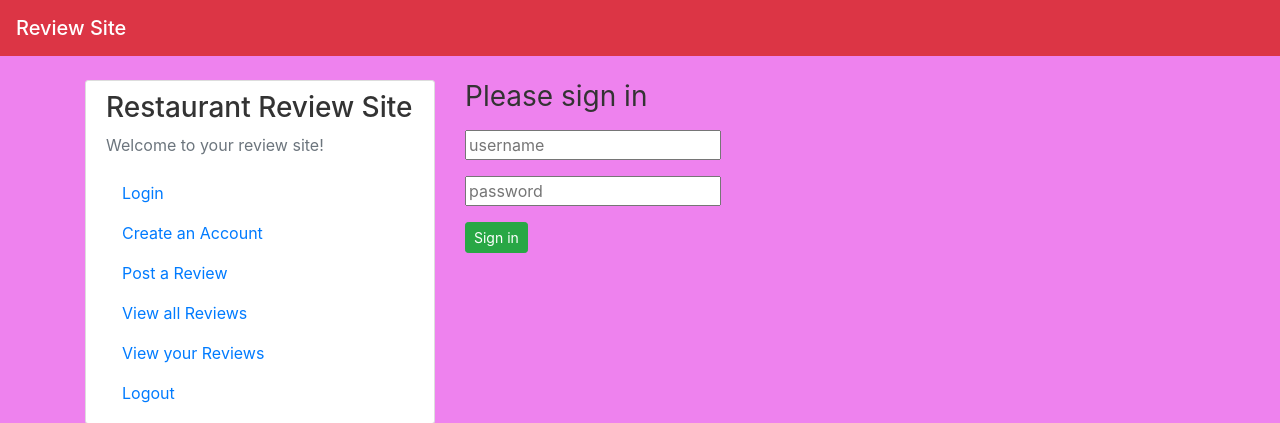
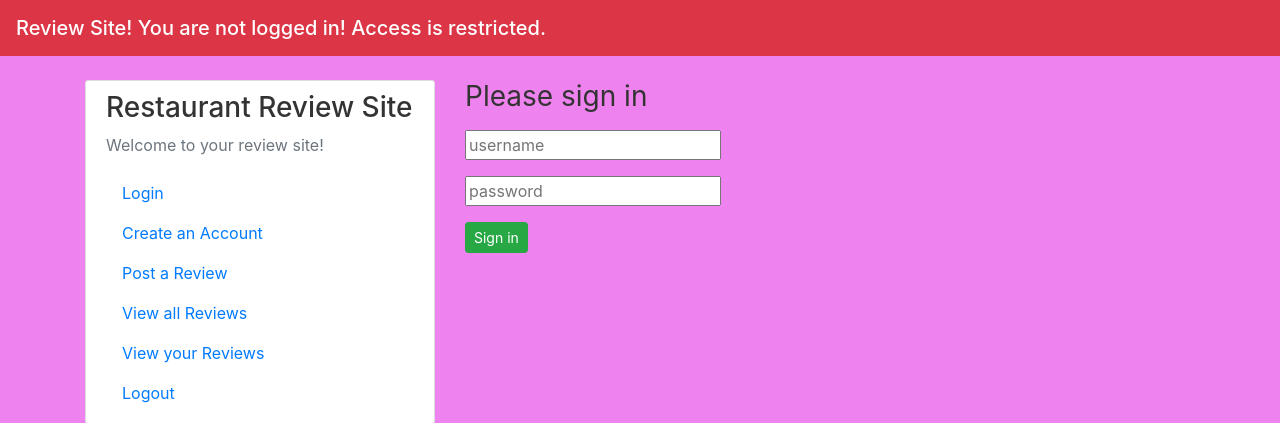
Before and after one commit to mayaspencerj/reviews, a Flask app: page / in a window 1280 px wide. Shown: the top 423 px of the page. Run offline with Flask 2, Linux system fonts and the light colour scheme; some libraries are stand-ins or nearby versions.

Commit message:
nav bar - personalised

```diff
--- a/app/models.py
+++ b/app/models.py
@@ -27,9 +27,10 @@ class Items(db.Model):
         self.location_lat = location_lat
         self.user_id = user_id
 
-    @property
     def is_authenticated(self):
-        return True
+        """Return True if the user is authenticated."""
+        return self.authenticated
+
 
     @property
     def is_active(self):
--- a/app/templates/index.html
+++ b/app/templates/index.html
@@ -13,9 +13,11 @@
       <!--Navbar style strip at top with title-->
       <header class="site-header">
       <nav class="navbar navbar-dark bg-primary fixed-top bg-danger">
-        <span class="navbar-brand mb-0 h1"> Review Site
+        <span class="navbar-brand mb-0 h1"> Review Site!
           {% if current_user.is_authenticated %}
-          Hi {{ current_user.name }}!
+          Hi {{ current_user.username }} you are logged in!
+          {% else %}
+          You are not logged in! Access is restricted.
           {% endif %}
 
 
--- a/app/templates/view_user.html
+++ b/app/templates/view_user.html
@@ -2,12 +2,11 @@
 <!-- LISTS THOSE WITH THE BOOLEAN FIELD VALUE OF 0 -->
 {% extends "index.html" %}
 {% block content %}
-  <h2> These are your reviews {{ name }} </h2>
     {% for post in posts %}
         <article class="media content-section">
           <div class="media-body">
             <div class="article-metadata">
-                <small class="text-muted">{{ post.date_posted.strftime("%H:%M, %d/%m/%Y") }} - Completedsss! </small>
+                <small class="text-muted">{{ post.date_posted.strftime("%H:%M, %d/%m/%Y") }} </small>
             </div>
             <h2><a class="article-title">{{ post.restaurant }}</a> </h2>
             <p class="article-content">{{ post.content }}</p>
--- a/app/views.py
+++ b/app/views.py
@@ -76,7 +76,6 @@ def logout():
     logout_user()
     return redirect(url_for('login'))
 
-
 @app.route('/post_rev', methods=['GET','POST'])
 @login_required
 def post_review():
@@ -106,12 +105,9 @@ def view_all():
 @app.route("/view_user")
 @login_required
 def view_user():
-    if session.get['username'] == None:
-        return redirect(url_for('login'))
-    else:
-        name = session['username'].capitalize()
-        posts = Items.query.filter_by(user_id=session['user_id'])
-        return render_template('view_all.html', posts=posts,name=name)
+    name = session['username'].capitalize()
+    posts = Items.query.filter_by(user_id=session['user_id'])
+    return render_template('view_all.html', posts=posts,name=name)
 
 
 @login_man.user_loader
```
Also changed, not shown: 2 other files.
